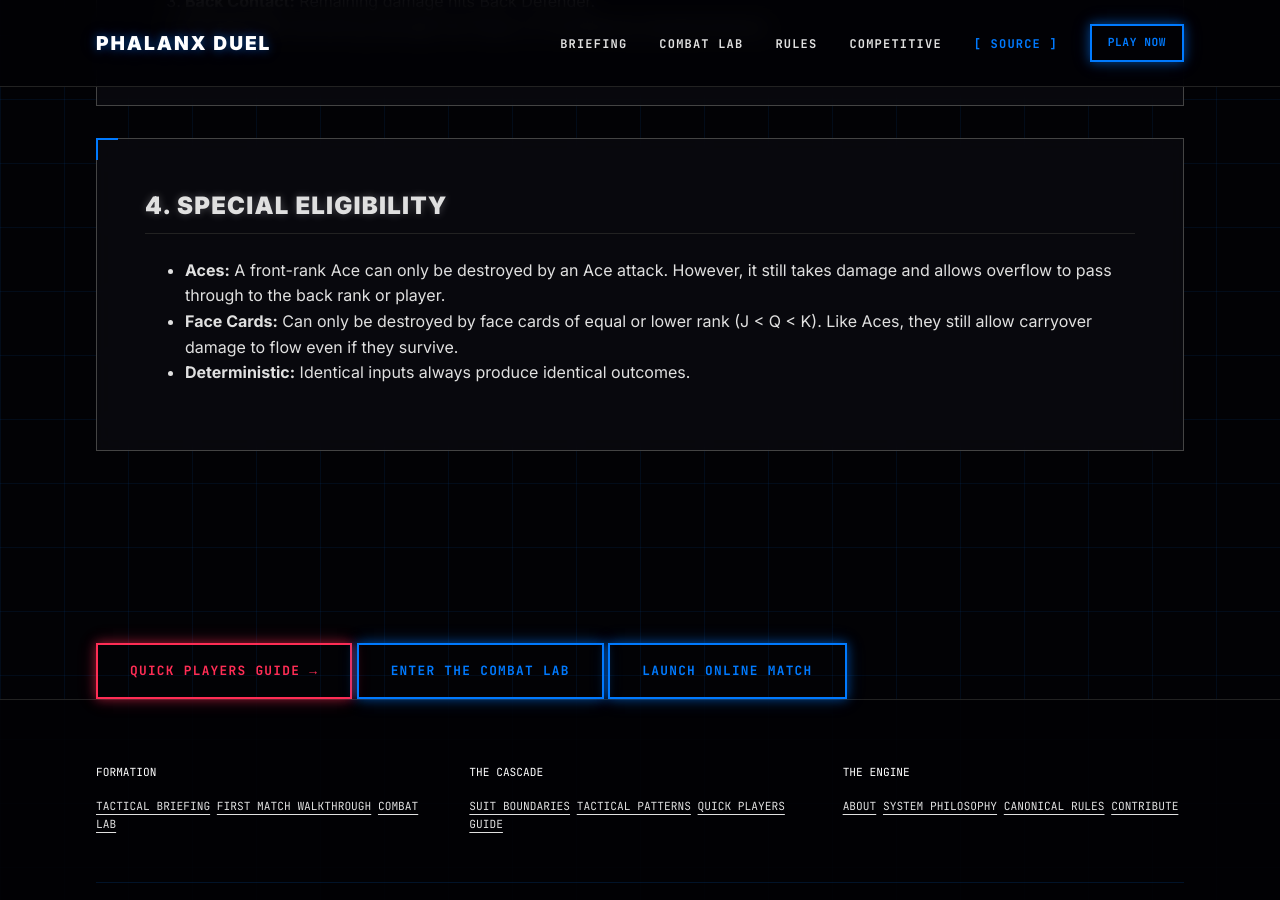
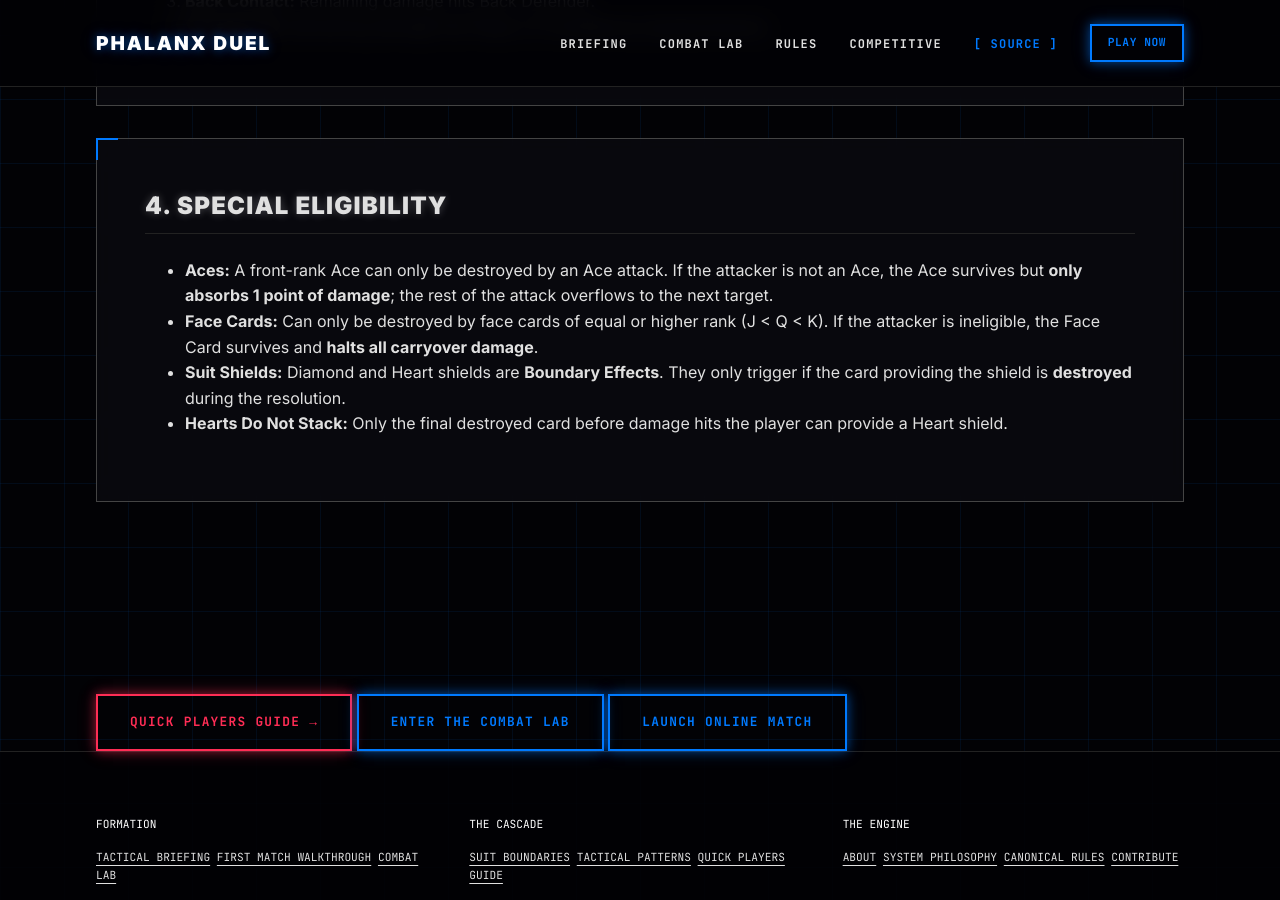
Before and after one commit to phalanxduel/phalanxduel.github.io, a Jekyll site: the page built from learn/rules.md, in a window 1280 px wide and 900 px high, scrolled down 1565 px. Built offline with Jekyll 4.4.1, drawn with Linux system fonts in a browser that asks for light colours.

Commit message:
fix: align battle resolver with v1.1.0 Ace/Face card and Heart shield rules
This commit synchronizes the site's combat logic with the Phalanx Duel Canonical Rules v1.0:
- Aces now absorb 1 damage and allow overflow (Transparent Defense).
- Ineligible Face Cards now halt 100% of carryover (Opaque Defense).
- Heart shields no longer stack; only the final destroyed card applies.
- Documentation in learn/rules.md and guide.md updated to reflect these mechanics.
- QUnit tests updated to verify the corrected cascade logic.

```diff
--- a/learn/rules.md
+++ b/learn/rules.md
@@ -73,9 +73,10 @@ description: "The core mechanics of Phalanx Duel. Red protects, Blue attacks. Ma
   <article class="card">
     <h2>4. Special Eligibility</h2>
     <ul class="quick-list">
-      <li><strong>Aces:</strong> A front-rank Ace can only be destroyed by an Ace attack. However, it still takes damage and allows overflow to pass through to the back rank or player.</li>
-      <li><strong>Face Cards:</strong> Can only be destroyed by face cards of equal or lower rank (J < Q < K). Like Aces, they still allow carryover damage to flow even if they survive.</li>
-      <li><strong>Deterministic:</strong> Identical inputs always produce identical outcomes.</li>
+      <li><strong>Aces:</strong> A front-rank Ace can only be destroyed by an Ace attack. If the attacker is not an Ace, the Ace survives but <strong>only absorbs 1 point of damage</strong>; the rest of the attack overflows to the next target.</li>
+      <li><strong>Face Cards:</strong> Can only be destroyed by face cards of equal or higher rank (J < Q < K). If the attacker is ineligible, the Face Card survives and <strong>halts all carryover damage</strong>.</li>
+      <li><strong>Suit Shields:</strong> Diamond and Heart shields are <strong>Boundary Effects</strong>. They only trigger if the card providing the shield is <strong>destroyed</strong> during the resolution.</li>
+      <li><strong>Hearts Do Not Stack:</strong> Only the final destroyed card before damage hits the player can provide a Heart shield.</li>
     </ul>
   </article>
 </section>
```
Also changed, not shown: assets/js/battle-calculator.qunit.js (+39 -12 lines), assets/js/battle-resolver.js (+18 -16 lines), guide.md (+3 -3 lines).
